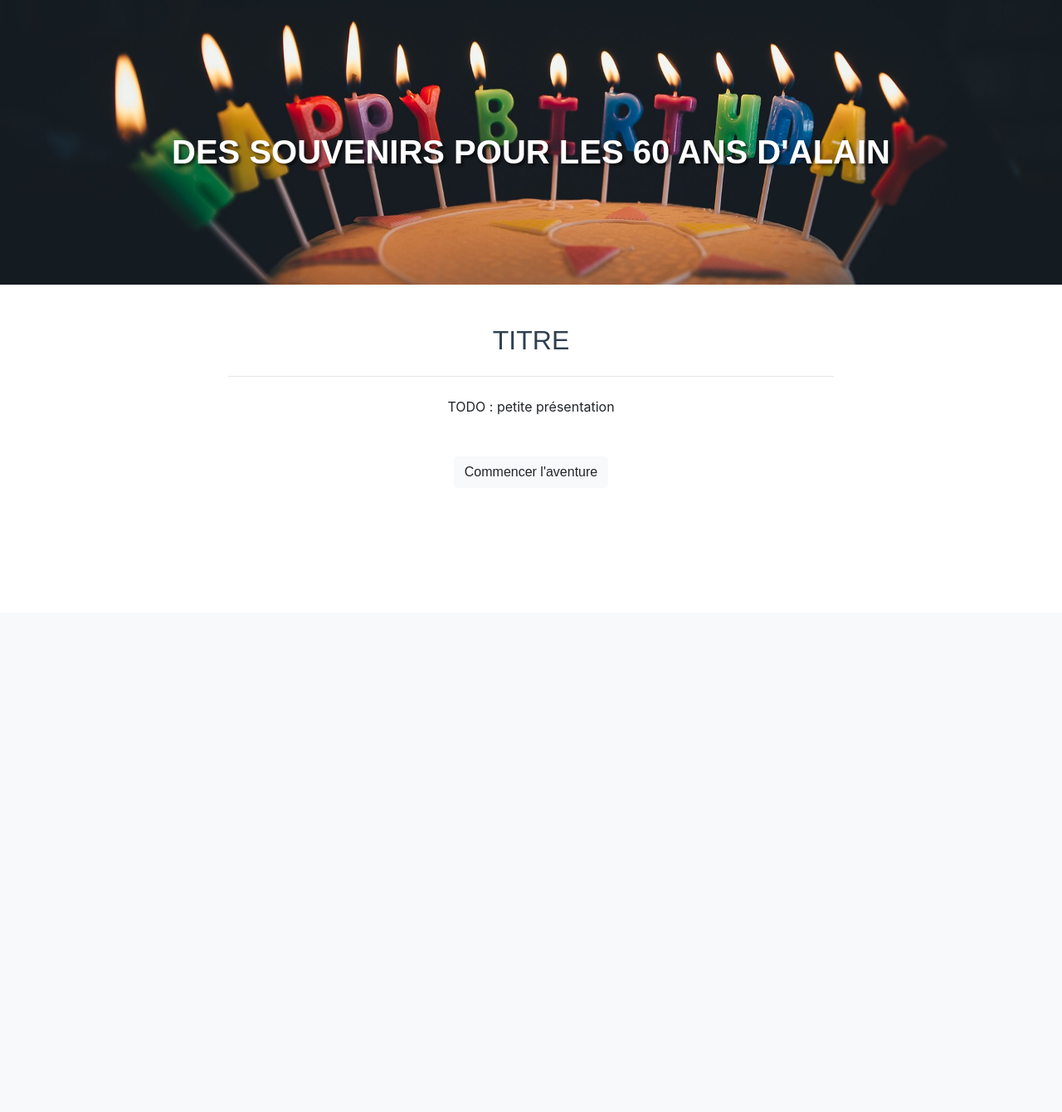
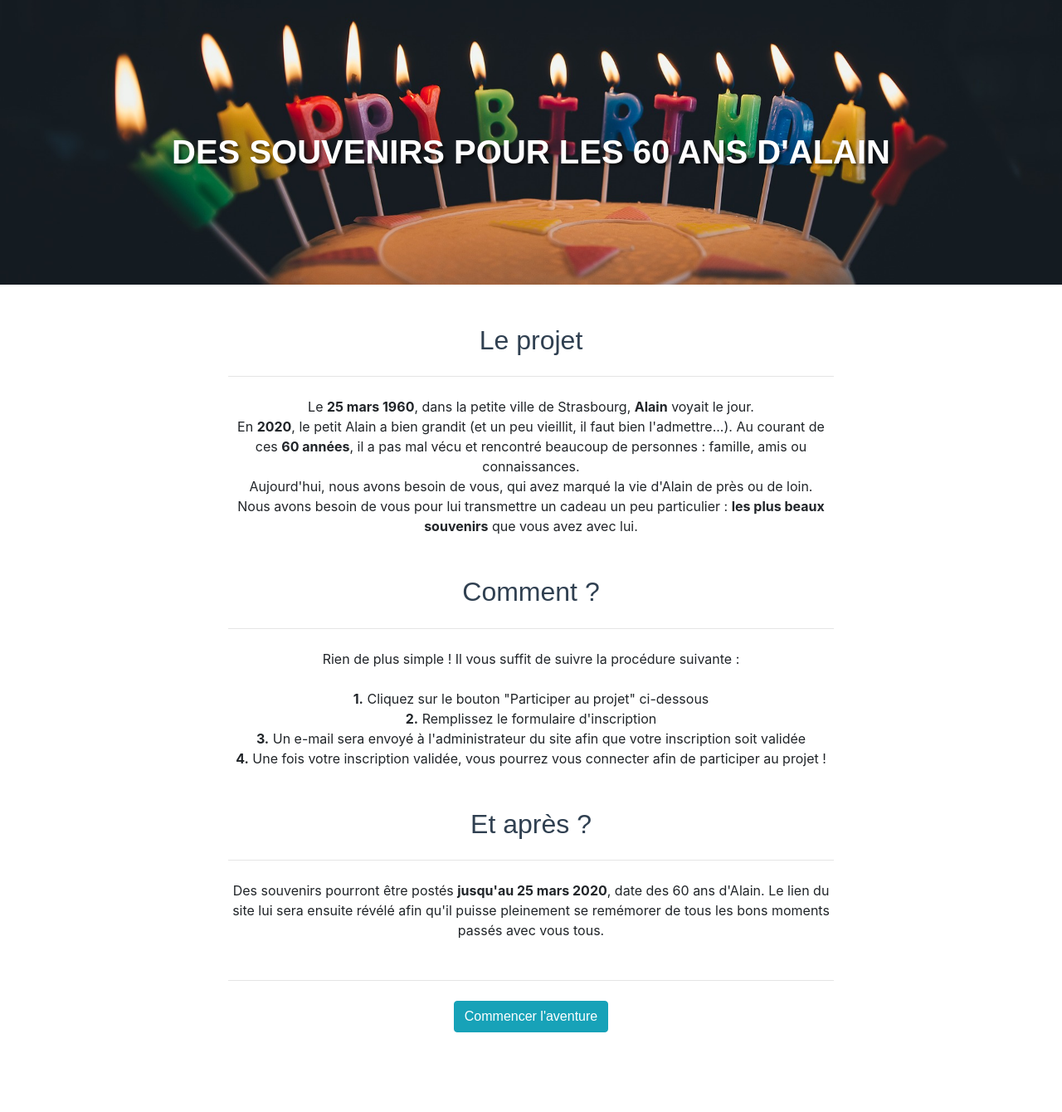
Before and after one commit to punckle/memories, a Symfony app: template templates/home/index.html.twig in a window 1280 px wide. Shown: the part 62-1402 px from the top of the page at 83% size. Before the commit the page ends 636 px from the top, so only its background shows below. Run offline with Twig, Linux system fonts and the light colour scheme; the template is opened without the code that fills it, so the values that code supplies are empty; some libraries are stand-ins or nearby versions; some web fonts are replaced.

Commit message:
Modification page accueil + redirection inscription

```diff
--- a/templates/home/index.html.twig
+++ b/templates/home/index.html.twig
@@ -24,12 +24,35 @@
         <div class="container">
             <div class="row my-5">
                 <div class="col-lg-8 mx-auto text-center">
-                    <h2 class="section-heading">TITRE</h2>
+                    <h2 class="section-heading">Le projet</h2>
                     <hr class="light my-4">
                     <p class="mb-5">
-                        TODO : petite présentation
+                        Le <strong>25 mars 1960</strong>, dans la petite ville de Strasbourg, <strong>Alain</strong> voyait le jour.<br/>
+                        En <strong>2020</strong>, le petit Alain a bien grandit (et un peu vieillit, il faut bien l'admettre...).
+                        Au courant de ces <strong>60 années</strong>, il a pas mal vécu et rencontré beaucoup de personnes : famille, amis ou
+                        connaissances.<br/>
+                        Aujourd'hui, nous avons besoin de vous, qui avez marqué la vie d'Alain de près ou de loin.<br/>
+                        Nous avons besoin de vous pour lui transmettre un cadeau un peu particulier : <strong>les plus beaux
+                            souvenirs</strong> que vous avez avec lui.
                     </p>
-                    <a class="btn btn-light btn-xl mb-5" href="{{ path('registration') }}">Commencer l'aventure</a>
+                    <h2>Comment ?</h2>
+                    <hr class="light my-4">
+                    <p class="mb-5">
+                        Rien de plus simple ! Il vous suffit de suivre la procédure suivante :<br/><br>
+                        <strong>1.</strong> Cliquez sur le bouton "Participer au projet" ci-dessous<br/>
+                        <strong>2.</strong> Remplissez le formulaire d'inscription<br/>
+                        <strong>3.</strong> Un e-mail sera envoyé à l'administrateur du site afin que votre inscription soit validée<br/>
+                        <strong>4.</strong> Une fois votre inscription validée, vous pourrez vous connecter afin de participer au projet !<br/>
+                    </p>
+                    <h2>Et après ?</h2>
+                    <hr class="light my-4">
+                    <p class="mb-5">
+                        Des souvenirs pourront être postés <strong>jusqu'au 25 mars 2020</strong>, date des 60 ans d'Alain. Le lien du <br/>
+                        site lui sera ensuite révélé afin qu'il puisse pleinement se remémorer de tous les bons moments
+                        passés avec vous tous.
+                    </p>
+                    <hr class="light my-4">
+                    <a class="btn btn-info btn-xl mb-5" href="{{ path('registration') }}">Commencer l'aventure</a>
                 </div>
             </div>
         </div>
```
Also changed, not shown: src/Controller/UserController.php (+2 -10 lines), 2 other files.
